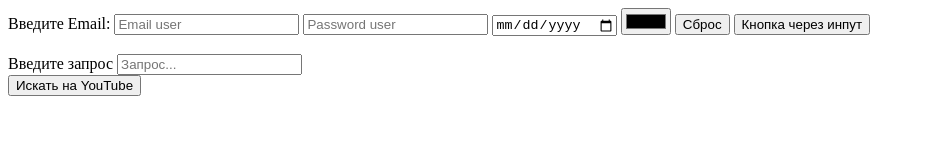
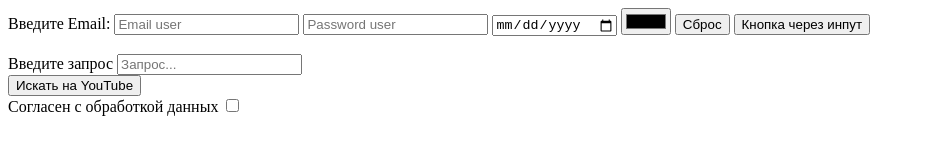
Before and after one commit to 1Slivador1Dali1/HTML-CSS-1.M, a plain HTML site: page demo.html in a window 1280 px wide. Shown: the whole page, without its empty margins (0-925 px from the left). Drawn offline with Linux system fonts and the light colour scheme.

Commit message:
Add checkbox

```diff
--- a/demo.html
+++ b/demo.html
@@ -22,6 +22,10 @@
             <input type="text" id="query" placeholder="Запрос..." name="search_query">
         </div>
         <button>Искать на YouTube</button>
+        <div>
+            <label for="agree">Согласен с обработкой данных</label>
+            <input type="checkbox" name="agree" id="agree">
+        </div>
     </form>
 </body>
 </html>
```
